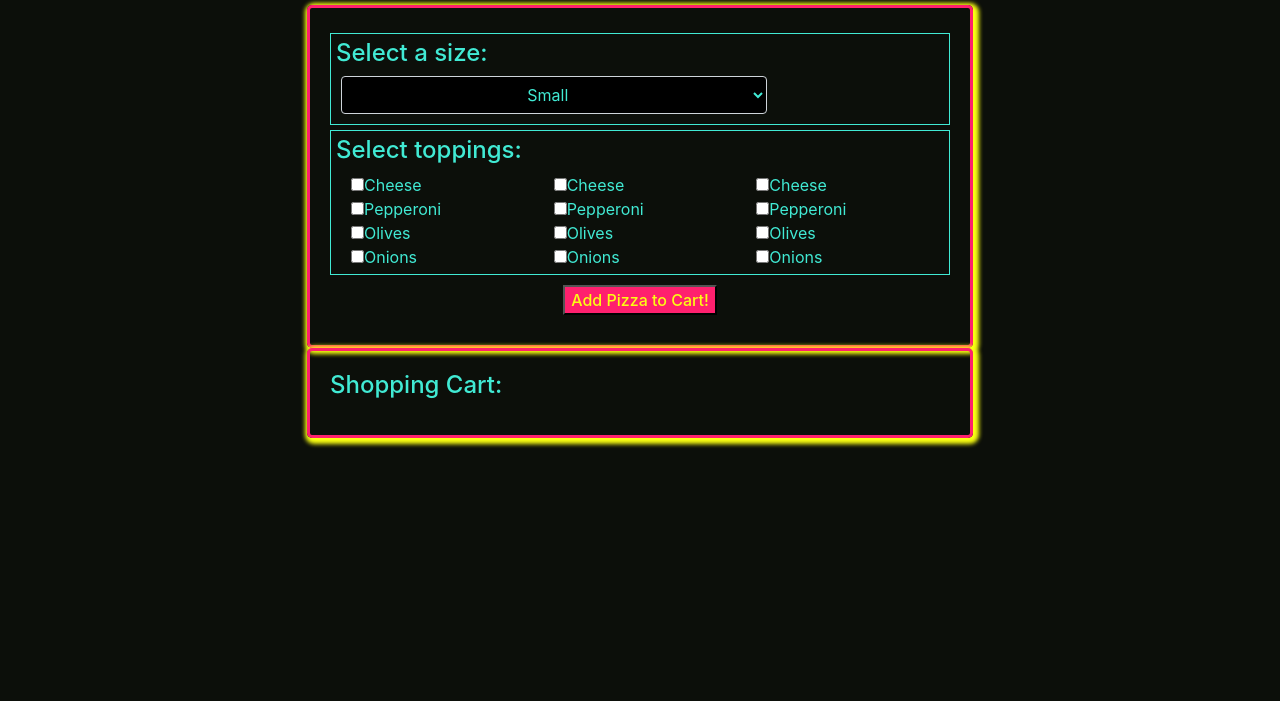
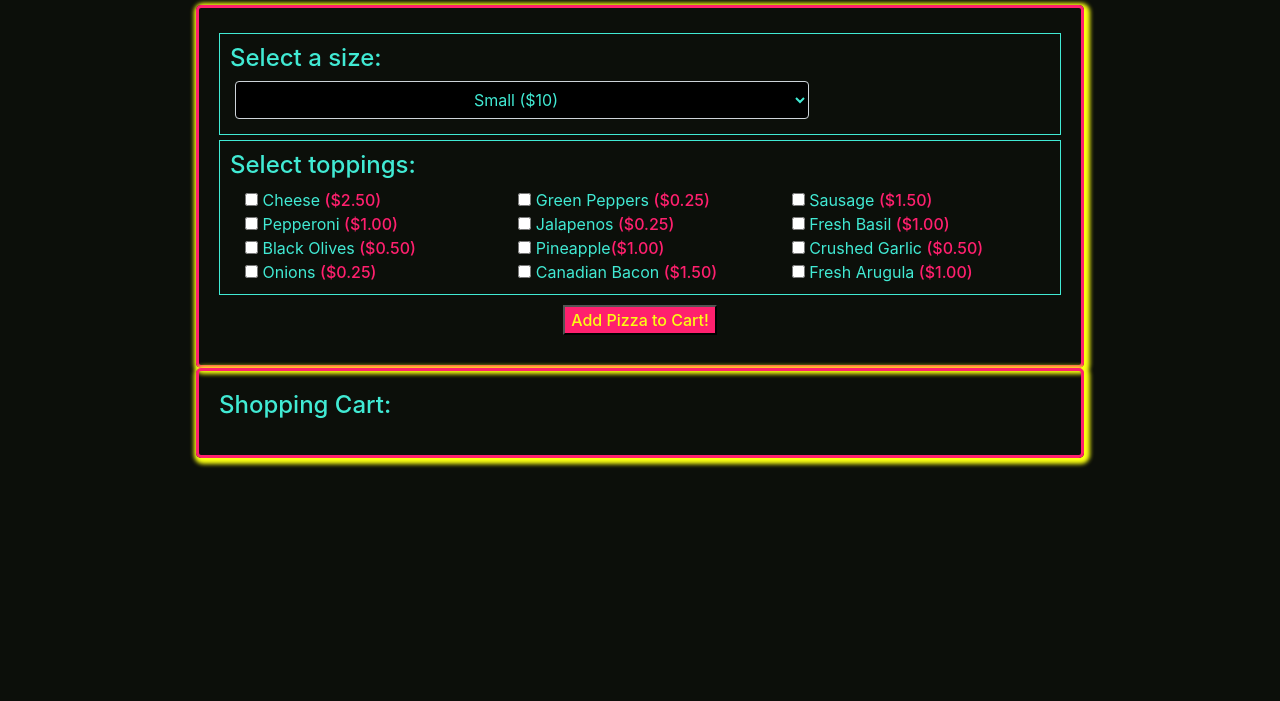
Before and after one commit to StollerSystem/pizza_shop, a plain HTML site: page index.html in a window 1280 px wide. Shown: the part 99-800 px from the top of the page. Drawn offline with Linux system fonts and the light colour scheme.

Commit message:
finish loop for toppings generator

```diff
--- a/css/styles.css
+++ b/css/styles.css
@@ -18,7 +18,7 @@ h1 {
   border-radius: 5px;
   box-shadow: 2px 2px 4px 4px #FBFF12;
   padding: 20px;
-  width: 60%;
+  width: 80%;
   color: #41EAD4;
 }
 
@@ -57,7 +57,7 @@ h1 {
   border: solid  #41EAD4;
   border-width: 1px;
   margin: auto;
-  padding: 5px;
+  padding: 10px;
   margin-top: 5px;
 }
 
@@ -65,3 +65,8 @@ h1 {
   padding: 10px;
   text-align: center;
 }
+
+.topPrice {
+  font-weight: 500;
+  color: #FF206E;
+}
--- a/index.html
+++ b/index.html
@@ -14,31 +14,31 @@
       <div id="sizeSelect">
         <h4>Select a size:</h4>
         <select class="form-control" id="pizzaSize">
-          <option>Small</option>
-          <option>Medium</option>
-          <option>Large</option>
+          <option>Small ($10)</option>
+          <option>Medium ($15)</option>
+          <option>Large ($20)</option>
         </select>
       </div>
       <div class ="form-group">
         <h4>Select toppings:</h4>
           <div class="row">
             <div class="col-4">
-              <input type="checkbox" name="toppings" value="0">Cheese<br>
-              <input type="checkbox" name="toppings" value="1">Pepperoni<br>
-              <input type="checkbox" name="toppings" value="2">Olives<br>
-              <input type="checkbox" name="toppings" value="3">Onions<br>
+              <input type="checkbox" name="toppings" value="0"> Cheese <span class="topPrice">($2.50)</span><br>
+              <input type="checkbox" name="toppings" value="1"> Pepperoni <span class="topPrice">($1.00)</span><br>
+              <input type="checkbox" name="toppings" value="2"> Black Olives <span class="topPrice">($0.50)</span><br>
+              <input type="checkbox" name="toppings" value="3"> Onions <span class="topPrice">($0.25)</span><br>
             </div>
             <div class="col-4">
-              <input type="checkbox" name="toppings" value="4">Cheese<br>
-              <input type="checkbox" name="toppings" value="5">Pepperoni<br>
-              <input type="checkbox" name="toppings" value="6">Olives<br>
-              <input type="checkbox" name="toppings" value="7">Onions<br>
+              <input type="checkbox" name="toppings" value="4"> Green Peppers <span class="topPrice">($0.25)</span><br>
+              <input type="checkbox" name="toppings" value="5"> Jalapenos <span class="topPrice">($0.25)</span><br>
+              <input type="checkbox" name="toppings" value="6"> Pineapple<span class="topPrice">($1.00)</span><br>
+              <input type="checkbox" name="toppings" value="7"> Canadian Bacon <span class="topPrice">($1.50)</span><br>
             </div>
             <div class="col-4">
-              <input type="checkbox" name="toppings" value="8">Cheese<br>
-              <input type="checkbox" name="toppings" value="9">Pepperoni<br>
-              <input type="checkbox" name="toppings" value="10">Olives<br>
-              <input type="checkbox" name="toppings" value="11">Onions<br>
+              <input type="checkbox" name="toppings" value="8"> Sausage <span class="topPrice">($1.50)</span><br>
+              <input type="checkbox" name="toppings" value="9"> Fresh Basil <span class="topPrice">($1.00)</span><br>
+              <input type="checkbox" name="toppings" value="10"> Crushed Garlic <span class="topPrice">($0.50)</span><br>
+              <input type="checkbox" name="toppings" value="11"> Fresh Arugula <span class="topPrice">($1.00)</span><br>
             </div>
           </div>
       </div>
--- a/js/scripts.js
+++ b/js/scripts.js
@@ -33,15 +33,15 @@ Pizza.prototype.findCost = function() {
   let runningCost = 0
   const size = this.size
   switch (size) {
-    case ("Small"):
+    case ("Small ($10)"):
       console.log("small");
       runningCost += 10
       break;
-    case ("Medium"):
+    case ("Medium ($15)"):
       console.log("medium");
       runningCost += 15
       break;
-    case ("Large"):
+    case ("Large ($20)"):
       console.log("large");
       runningCost = 20
       break;
@@ -54,6 +54,7 @@ Pizza.prototype.findCost = function() {
 }
 
 Pizza.prototype.addTopping = function(topping) {
+  console.log(topping)
   this.toppings.push(topping)
 }
 
@@ -65,16 +66,12 @@ function Topping(name,cost,id) {
 }
 
 function generateToppings () { //Maybe use a loop here???
-  toppings = ["Cheese"]
-  prices = [2.50,]
+  toppings = ["Cheese","Pepperoni","Black Olives","Onions","Green Peppers","Jalapenos","Pineapple","Canadian Bacon","Sausage","Fresh Basil","Crushed Garlic","Fresh Arugula"]
+  prices = [2.50,1,.50,.25,.25,.25,1,1.5,1.5,1,.5,1]
 
   for (let i=0;i<toppings.length;i++) {
     pizzaShop.allToppings.push(new Topping(toppings[i],prices[i],i))
   }
-
-
-
-
   // let cheese = new Topping("Cheese",2.50,"0");
   // let pepperoni = new Topping("Pepperoni",1,"1");
   // let olives = new Topping("Olives",.25,"2");
@@ -107,9 +104,9 @@ $(document).ready(function() {
       //console.log($(this).val());
       let toppingId = $(this).val()
       pizzaShop.allToppings.forEach(function(topping) {
-        //console.log(topping.id)
-        if (topping.id === toppingId) {
-          //console.log(topping.name)
+       // console.log(topping.name,topping.id)
+        if (topping.id == toppingId) {
+          console.log(topping.name)
           pizza.addTopping(topping)
         }
       })
@@ -119,7 +116,7 @@ $(document).ready(function() {
   });
 
   function displayShoppingCart() {
-    console.log("display cart start")
+    //console.log("display cart start")
     let shoppingCart = $("#shoppingCart");
     let htmlForCart = "";
 
```
Also changed, not shown: 1 other file.
